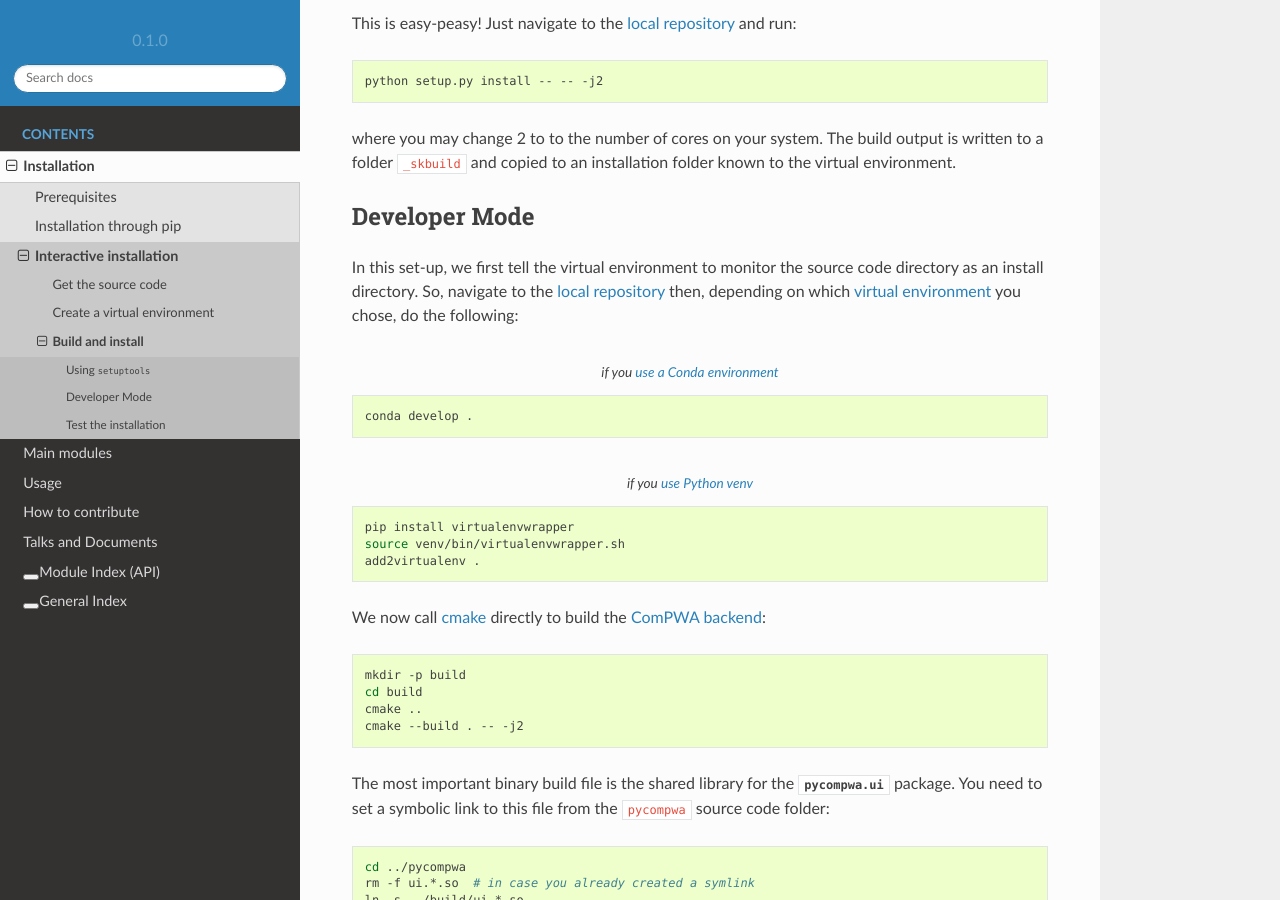
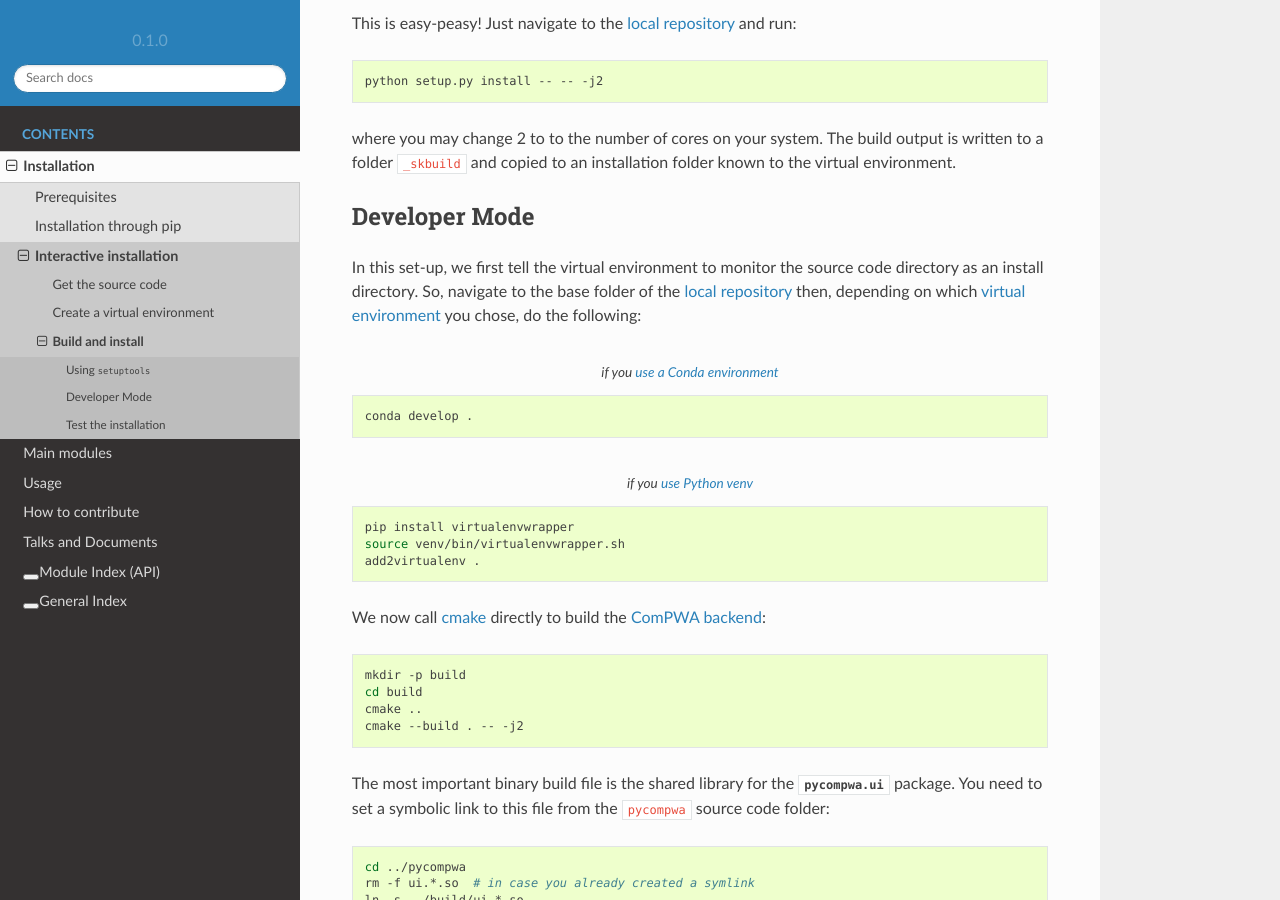
Before and after one commit to ComPWA/pycompwa, a Sphinx documentation site: the page built from doc/source/install/build.rst, in a window 1280 px wide and 900 px high, scrolled down 614 px. Built offline with Sphinx 7.4.7 and the Read the Docs theme 2.0.0, drawn with Linux system fonts in a browser that asks for light colours; pages that are not in the unit, such as notebooks, are missing from menus; the version number is read from the project's files by our own code.

Commit message:
docs: add remark base folder

```diff
--- a/doc/source/install/build.rst
+++ b/doc/source/install/build.rst
@@ -41,9 +41,10 @@ Developer Mode
 ~~~~~~~~~~~~~~
 
 In this set-up, we first tell the virtual environment to monitor the source
-code directory as an install directory. So, navigate to the :doc:`local
-repository <get-the-source-code>` then, depending on which :doc:`virtual
-environment </install/virtual-environment>` you chose, do the following:
+code directory as an install directory. So, navigate to the base folder of the
+:doc:`local repository <get-the-source-code>` then, depending on which
+:doc:`virtual environment </install/virtual-environment>` you chose, do the
+following:
 
 .. code-block:: shell
   :caption: if you :ref:`use a Conda environment
```
